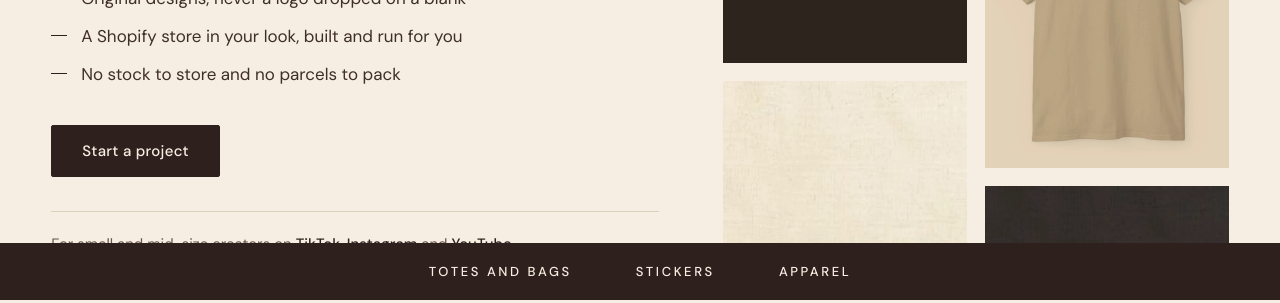
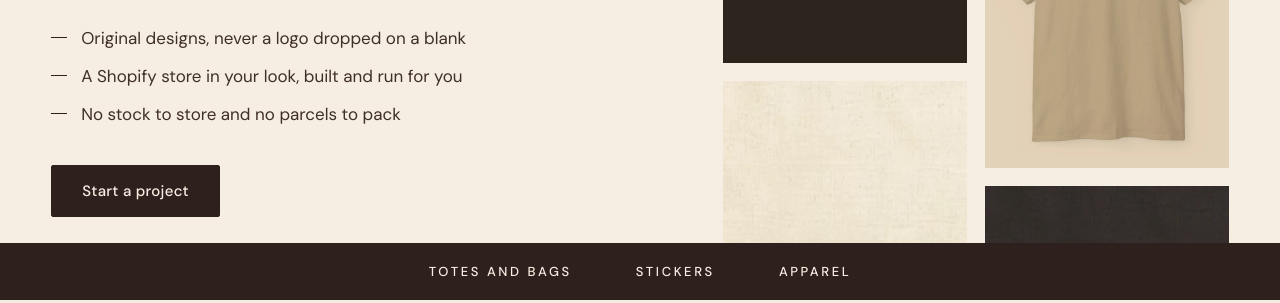
Before and after one commit to 0comp/merchendice, a website: page merchendice/index.html in a window 1280 px wide. Shown: the part 497-800 px from the top of the page. Drawn offline with Linux system fonts and the light colour scheme.

Commit message:
Remove the platform line under the hero

```diff
--- a/merchendice/index.html
+++ b/merchendice/index.html
@@ -64,7 +64,6 @@
           <div class="hero-actions hero-rise hero-rise-3">
             <a class="button button-primary" href="/enquiry/">Start a project</a>
           </div>
-          <p class="platforms">For small and mid-size creators on <a class="platform-link" href="/enquiry/" aria-label="Start a project (TikTok creators)">TikTok</a>, <a class="platform-link" href="/enquiry/" aria-label="Start a project (Instagram creators)">Instagram</a> and <a class="platform-link" href="/enquiry/" aria-label="Start a project (YouTube creators)">YouTube</a>.</p>
         </div>
         <div class="hero-mosaic">
           <div class="mosaic-col">
--- a/merchendice/site.css
+++ b/merchendice/site.css
@@ -207,19 +207,6 @@ main { display: block; }
 .hero-points li { position: relative; padding: 5px 0 5px 30px; font-size: 17px; color: var(--text); }
 .hero-points li::before { content: ""; position: absolute; left: 0; top: 1.05em; width: 16px; height: 1px; background: var(--ink); }
 .hero-actions { display: flex; flex-wrap: wrap; align-items: center; gap: 14px 28px; }
-.platforms { margin: 34px 0 0; padding-top: 20px; border-top: 1px solid var(--line); color: var(--muted); font-size: 15px; }
-.platform-link {
-  display: inline;
-  padding: 12px 0;
-  color: var(--ink);
-  font-weight: 500;
-  text-decoration: underline;
-  text-decoration-color: var(--line-strong);
-  text-decoration-thickness: 1px;
-  text-underline-offset: 5px;
-  transition: text-decoration-color .35s var(--ease), color .35s var(--ease);
-}
-.platform-link:hover { text-decoration-color: var(--ink); }
 
 .hero-mosaic { display: grid; grid-template-columns: repeat(2, minmax(0, 1fr)); gap: 18px; align-self: stretch; margin-block: -40px; }
 .mosaic-col { display: flex; flex-direction: column; gap: 18px; margin-top: -96px; }
```
Also changed, not shown: merchendice/tests/behaviour.test.mjs (+1 -3 lines).
